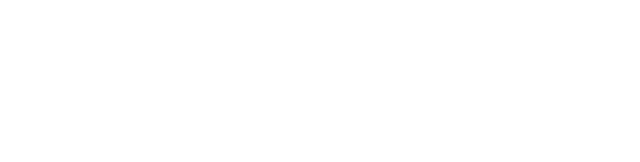
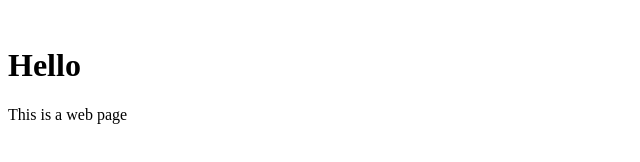
Before and after one commit to amarisb271/Design-3A, a plain HTML site: page index.html in a window 1280 px wide. Shown: the whole page, without its empty margins (0-640 px from the left). Drawn offline with Linux system fonts and the light colour scheme.

Commit message:
Update index.html

```diff
--- a/index.html
+++ b/index.html
@@ -1,10 +1,10 @@
 <!DOCTYPE html>
 <html lang="en">
     <head>
-    	<meta http-equiv="x-ua-compatible" content="ie=edge">
         <meta charset="utf-8">
-       	<meta name="viewport" content="width=device-width, initial-scale=1">
         <title>Class Website</title>
-    </head> <br><b></b><br>
+    </head>
     <br>
-</head>
+</body>
+<h1>Hello</h1>
+<p>This is a web page</p>
```
